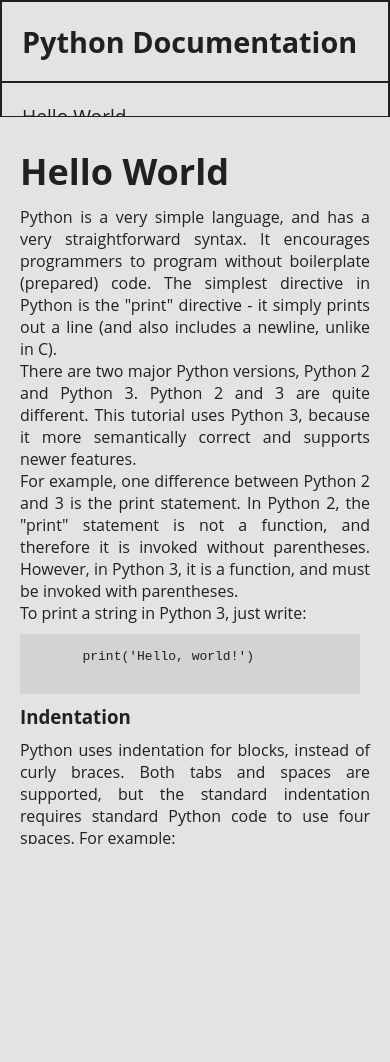
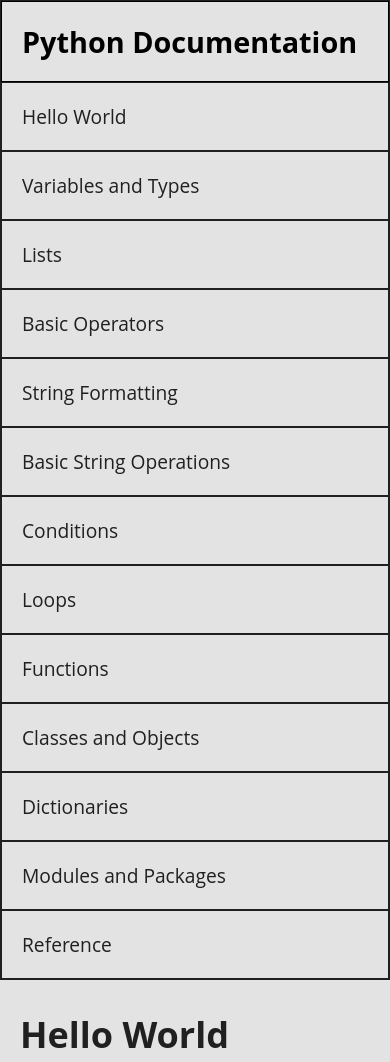
Before and after one commit to JoaoPi314/documentation_page, a plain HTML site: page index.html in a window 390 px wide. Shown: the top 1062 px of the page. Before the commit the page ends 844 px from the top, so only its background shows below. Drawn offline with Linux system fonts and the light colour scheme.

Commit message:
Fixes mobile view

```diff
--- a/style.css
+++ b/style.css
@@ -41,6 +41,7 @@ body, #navbar, #main-doc{
     padding-right: 0;
     border-style: solid;
     border-width: 1px;
+    color: black;
 }
 
 
@@ -81,7 +82,7 @@ pre{
 
 @media only screen and (max-width: 800px){
     body{
-        flex-direction: column;
+        display: flow-root;
     }
     #navbar{
         border-style: solid;
```
